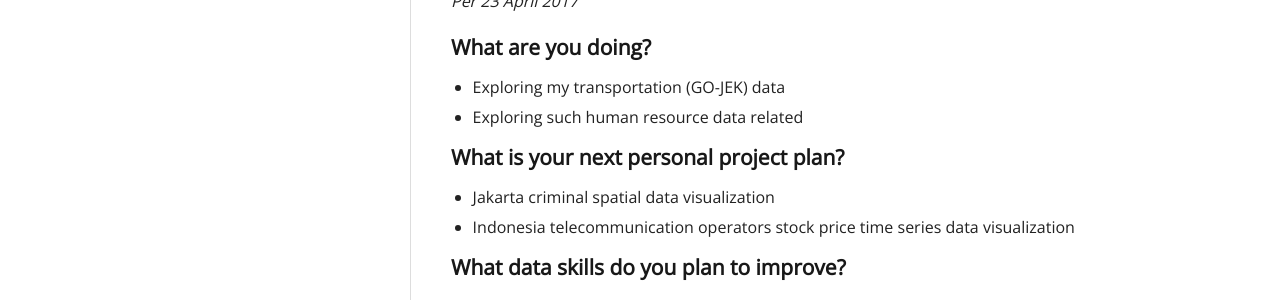
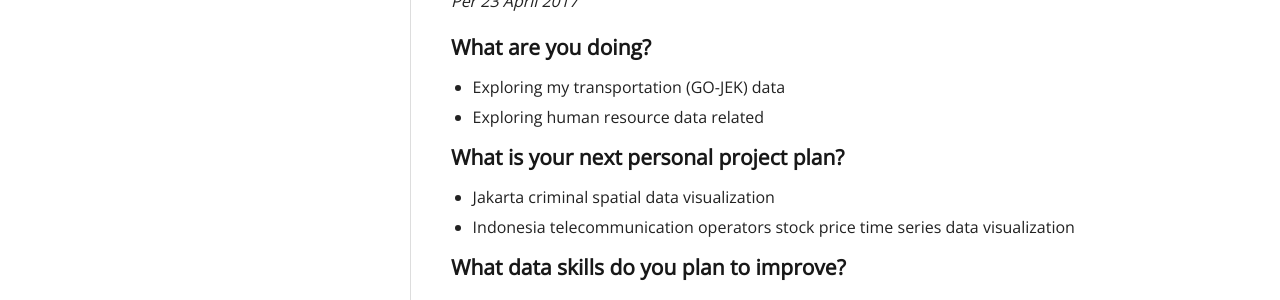
Before and after one commit to rasyidstat/rasyidstat.github.io, a Jekyll site: the page built from _posts/2017-04-23-up-your-game.md, in a window 1280 px wide. Shown: the part 331-631 px from the top of the page. Built offline with Jekyll 4.4.1, drawn with Linux system fonts in a browser that asks for light colours; nearby versions of some CDN libraries; comment, search, counter and statistics services are not loaded.

Commit message:
Update 2017-04-23-up-your-game.md

```diff
--- a/_posts/2017-04-23-up-your-game.md
+++ b/_posts/2017-04-23-up-your-game.md
@@ -16,7 +16,7 @@ Yes, I need to up myself, up my game and become more awesome.
 #### What are you doing?
 
 * Exploring my transportation (GO-JEK) data
-* Exploring such human resource data related
+* Exploring human resource data related
 
 #### What is your next personal project plan?
 
```
